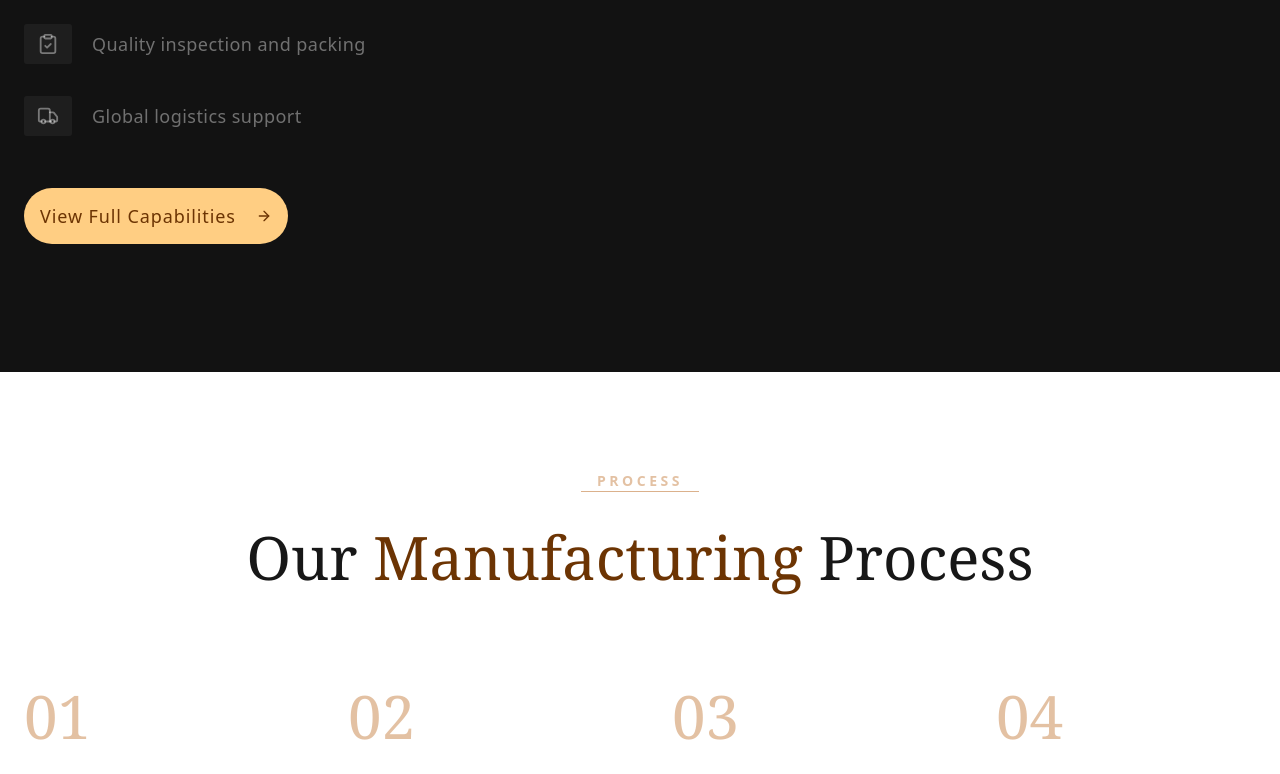
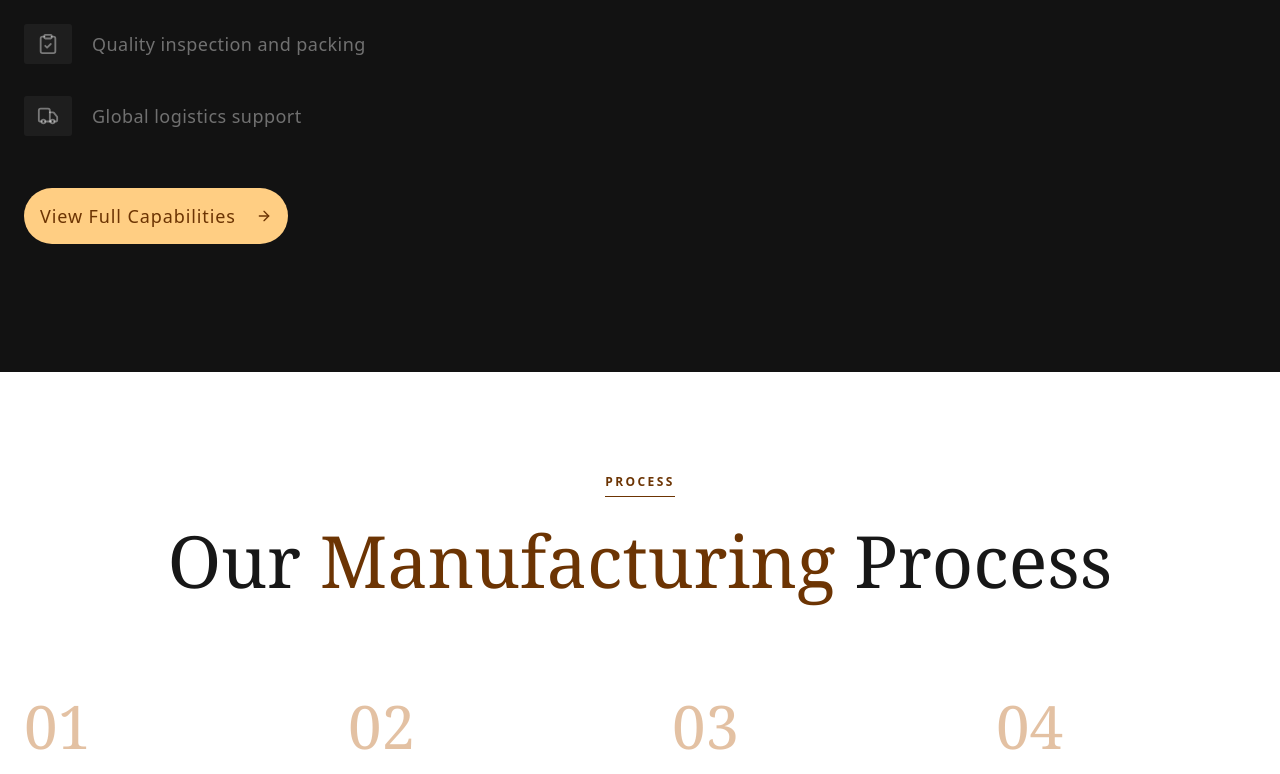
Before and after one commit to Lordevs/Smart-Range-Leather, a Next.js app: page / in a window 1280 px wide. Shown: the part 5836-6610 px from the top of the page. Built offline with nearby package versions, Linux system fonts and the light colour scheme.

Commit message:
feat: Add home page sections for manufacturing process and capabilities with dedicated components.

```diff
--- a/src/app/page.tsx
+++ b/src/app/page.tsx
@@ -3,8 +3,8 @@ import { StatsSection } from "@/components/common/stats-section";
 import { AboutSection } from "@/components/about-section";
 import { OurProductsSection } from "@/components/our-products-section";
 import { WhyChooseUs } from "@/components/common/why-choose-us";
+import { HomeManufacturingProcess } from "@/components/home-manufacturing-process";
 import { HomeCapabilitiesSection } from "@/components/home-capabilities-section";
-import { ManufacturingProcess } from "@/components/common/manufacturing-process";
 import { HomeCertificationsSection } from "@/components/home-certifications-section";
 
 export default function Home() {
@@ -16,7 +16,7 @@ export default function Home() {
       <OurProductsSection />
       <WhyChooseUs />
       <HomeCapabilitiesSection />
-      <ManufacturingProcess />
+      <HomeManufacturingProcess />
       <HomeCertificationsSection />
     </main>
   );
--- a/src/components/common/item-grid-section.tsx
+++ b/src/components/common/item-grid-section.tsx
@@ -58,8 +58,7 @@ export function ItemGridSection({
           {items.map((item, index) => (
             <div
               key={index}
-                            className="group relative overflow-hidden rounded-[2.5rem] bg-[#f8f8f8] transition-all hover:shadow-xl"
-                        >
+              className="group relative overflow-hidden rounded-[2.5rem] bg-[#f8f8f8] transition-all hover:shadow-xl">
               <div className="aspect-4/5 w-full overflow-hidden">
                 <Image
                   src={item.image}
@@ -83,8 +82,7 @@ export function ItemGridSection({
           <div className="mt-16 flex justify-center">
             <Button
               onClick={onButtonClick}
-                            className="group flex items-center space-x-3 rounded-full bg-[#6C3403] w-68 py-7 text-sm tracking-[0.55px] text-[#fdfbf8] transition-all hover:bg-[#5a2b02] shadow-lg"
-                        >
+              className="group flex items-center space-x-3 rounded-full bg-[#6C3403] w-68 py-7 text-sm tracking-[0.55px] text-[#fdfbf8] transition-all hover:bg-[#5a2b02] shadow-lg">
               <span>{buttonLabel}</span>
               <Download className="h-4 w-4 transition-transform group-hover:translate-y-0.5" />
             </Button>
--- a/src/components/common/manufacturing-process.tsx
+++ b/src/components/common/manufacturing-process.tsx
@@ -7,79 +7,31 @@ export interface ProcessStep {
   description: string;
 }
 
-export const DEFAULT_STEPS: ProcessStep[] = [
-  {
-    number: "01",
-    title: "Initial Consultation",
-    description:
-      "We discuss your requirements, design preferences, and production timelines.",
-  },
-  {
-    number: "02",
-    title: "Quote & Agreement",
-    description: "Receive a detailed quote with pricing, MOQs, and lead times.",
-  },
-  {
-    number: "03",
-    title: "Design & Pattern Making",
-    description:
-      "Our expert team develops patterns based on your specifications.",
-  },
-  {
-    number: "04",
-    title: "Sampling",
-    description:
-      "We create samples for your approval with necessary adjustments.",
-  },
-  {
-    number: "05",
-    title: "Material Sourcing",
-    description:
-      "We source premium leather according to your quality standards.",
-  },
-  {
-    number: "06",
-    title: "Production",
-    description:
-      "Full-scale manufacturing begins with rigorous quality control.",
-  },
-  {
-    number: "07",
-    title: "Quality Inspection",
-    description: "Every piece undergoes thorough inspection before packing.",
-  },
-  {
-    number: "08",
-    title: "Delivery & Logistics",
-    description: "We handle global shipping to ensure on-time delivery.",
-  },
-];
-
 interface ManufacturingProcessProps {
-  badge?: string;
-  title?: React.ReactNode;
-  steps?: ProcessStep[];
+  tag?: string;
+  title: React.ReactNode;
+  steps: ProcessStep[];
   className?: string;
 }
 
 export function ManufacturingProcess({
-  badge = "PROCESS",
-  title = (
-    <>
-      Our <span className="text-accent-foreground">Manufacturing</span> Process
-    </>
-  ),
-  steps = DEFAULT_STEPS,
+  tag,
+  title,
+  steps = [],
   className,
 }: ManufacturingProcessProps) {
   return (
     <section className={cn("w-full py-24", className)}>
       <div className="container mx-auto px-6 max-w-7xl">
-        <div className="text-center mb-24">
-          <p className="inline-block border-b border-b-[#B8641A]/50 px-4 text-sm font-bold uppercase tracking-[0.25em] text-[#B8641A]/40 mb-8">
-            {badge}
-          </p>
-          <h2 className="font-serif text-5xl leading-[1.1] text-foreground md:text-6xl lg:text-6xl mx-auto max-w-5xl">
+        <div className="text-center mb-24 space-y-6">
+          {tag && (
+            <div className="inline-block border-b border-[#6C3403] pb-1">
+              <span className="text-xs font-bold uppercase tracking-[0.2em] text-[#6C3403]">
+                {tag}
+              </span>
+            </div>
+          )}
+          <h2 className="font-serif text-5xl leading-[1.1] text-foreground md:text-6xl lg:text-7xl mx-auto max-w-5xl">
             {title}
           </h2>
         </div>
@@ -96,7 +48,7 @@ export function ManufacturingProcess({
                 <h3 className="text-xl max-w-50 font-medium text-foreground leading-snug tracking-tight">
                   {step.title}
                 </h3>
-                <p className="text-muted-foreground text-[14px] leading-relaxed font-medium opacity-80 max-w-">
+                <p className="text-muted-foreground text-[14px] leading-relaxed font-medium opacity-80">
                   {step.description}
                 </p>
               </CardContent>
--- /dev/null
+++ b/src/components/home-manufacturing-process.tsx
@@ -0,0 +1,67 @@
+import {
+  ManufacturingProcess,
+  ProcessStep,
+} from "./common/manufacturing-process";
+
+const steps: ProcessStep[] = [
+  {
+    number: "01",
+    title: "Initial Consultation",
+    description:
+      "We discuss your requirements, design preferences, and production timelines.",
+  },
+  {
+    number: "02",
+    title: "Quote & Agreement",
+    description: "Receive a detailed quote with pricing, MOQs, and lead times.",
+  },
+  {
+    number: "03",
+    title: "Design & Pattern Making",
+    description:
+      "Our expert team develops patterns based on your specifications.",
+  },
+  {
+    number: "04",
+    title: "Sampling",
+    description:
+      "We create samples for your approval with necessary adjustments.",
+  },
+  {
+    number: "05",
+    title: "Material Sourcing",
+    description:
+      "We source premium leather according to your quality standards.",
+  },
+  {
+    number: "06",
+    title: "Production",
+    description:
+      "Full-scale manufacturing begins with rigorous quality control.",
+  },
+  {
+    number: "07",
+    title: "Quality Inspection",
+    description: "Every piece undergoes thorough inspection before packing.",
+  },
+  {
+    number: "08",
+    title: "Delivery & Logistics",
+    description: "We handle global shipping to ensure on-time delivery.",
+  },
+];
+
+export function HomeManufacturingProcess() {
+  return (
+    <ManufacturingProcess
+      tag="PROCESS"
+      title={
+        <>
+          Our <span className="text-accent-foreground">Manufacturing</span>{" "}
+          Process
+        </>
+      }
+      steps={steps}
+    />
+  );
+}
```
Also changed, not shown: src/components/common/capabilities-section.tsx (+23 -19 lines), src/components/home-capabilities-section.tsx (+5 -2 lines). Lines whose indentation alone changed are shown as unchanged.
